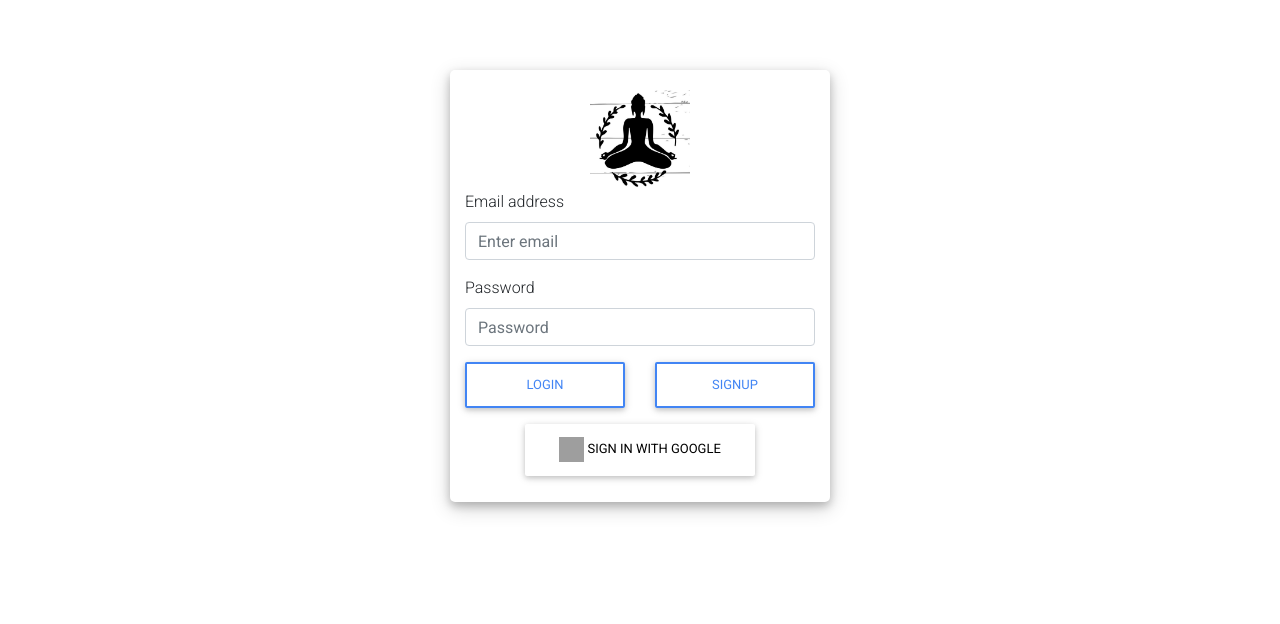
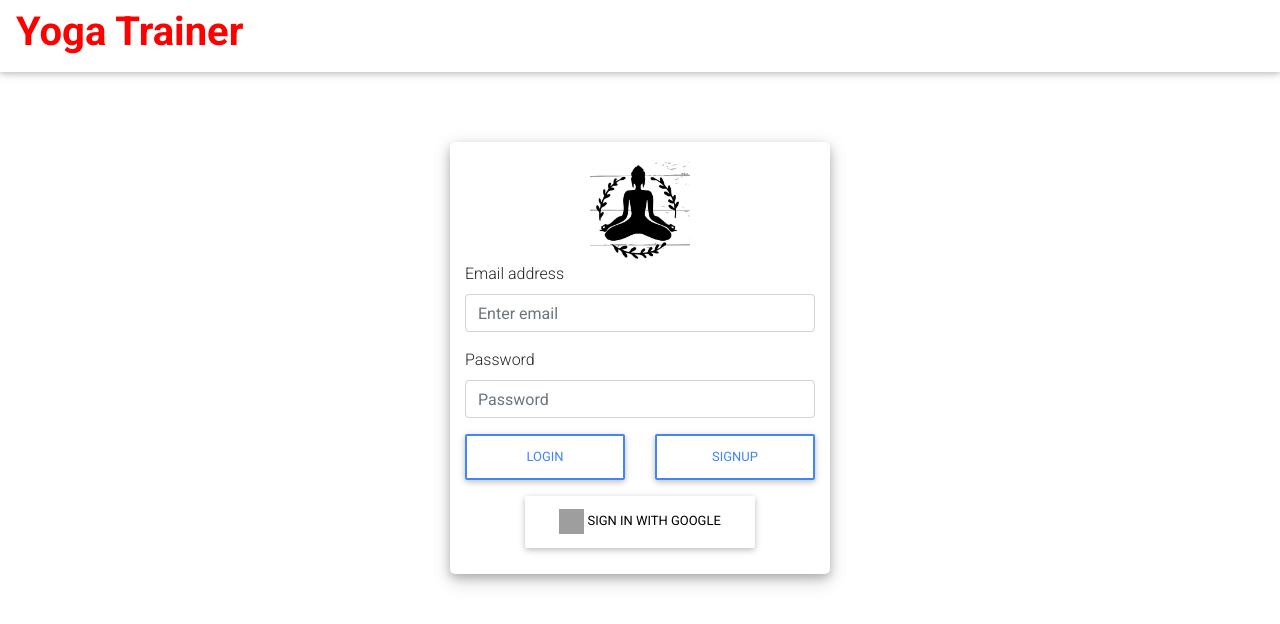
Before and after one commit to SJSUFall2019-CMPE272/Virtual-Yoga-Trainer, a React (Create React App) app in the folder yoga-pose-detection/: page /login in a window 1280 px wide. Shown: the top 624 px of the page. Built offline with nearby package versions, Linux system fonts and the light colour scheme; grey boxes are pictures that could not be loaded.

Commit message:
login header

```diff
--- a/yoga-pose-detection/src/components/Header.js
+++ b/yoga-pose-detection/src/components/Header.js
@@ -87,7 +87,7 @@ class Header extends Component {
           <div className="header">
             <Navbar color="" light expand="md">
               <h1 style={{ color: "red" }}>
-                <span className="font-weight-bold">Yogi</span>
+                <span className="font-weight-bold"> Yoga Trainer</span>
               </h1>
               <Nav className="ml-auto" navbar>
                 <NavItem>
--- a/yoga-pose-detection/src/components/Login.js
+++ b/yoga-pose-detection/src/components/Login.js
@@ -9,7 +9,8 @@ import {
   CardBody,
   CardTitle,
   CardSubtitle,
-  Button
+  Button,
+  Navbar
 } from "reactstrap";
 
 import { Form, FormGroup, Label, Input, FormText } from "reactstrap";
@@ -134,6 +135,13 @@ class Login extends React.Component {
     console.log(this.state.user);
     return (
       <div>
+        <div className="header">
+          <Navbar color="" light expand="md">
+            <h1 style={{ color: "red" }}>
+              <span className="font-weight-bold"> Yoga Trainer</span>
+            </h1>
+          </Navbar>
+        </div>
         {user != undefined && <Redirect to={{ pathname: "/dashboard" }} />}
         {user == undefined && (
           <Container style={{ paddingTop: "20px" }}>
```
